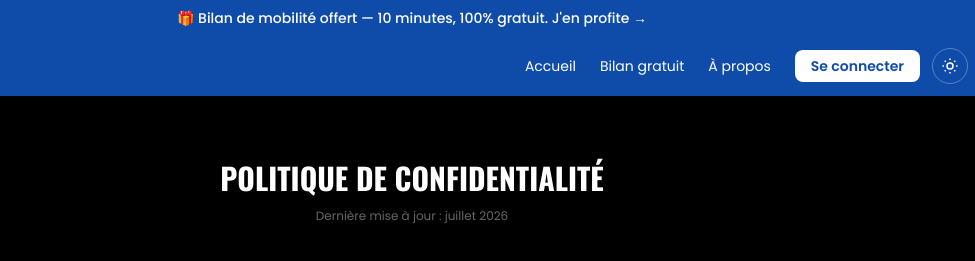
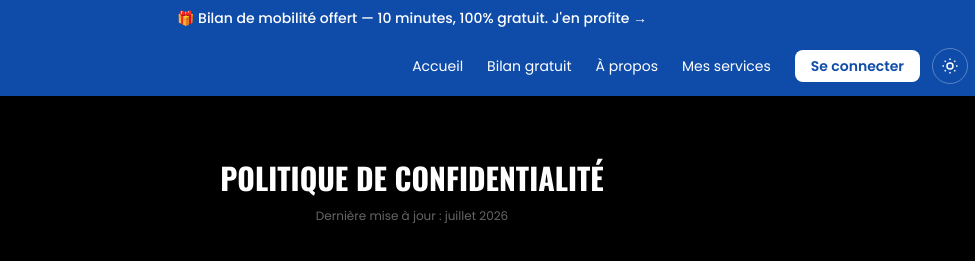
Before and after one commit to erwanamirault-coder/return-to-perf-club, a plain HTML site: page politique-confidentialite.html in a window 1280 px wide. Shown: the top 261 px of the page, 228-1203 px from the left. Drawn offline with nearby package versions, Linux system fonts and the light colour scheme.

Commit message:
politique-confidentialite.html

```diff
--- a/politique-confidentialite.html
+++ b/politique-confidentialite.html
@@ -62,6 +62,7 @@
           <a href="index.html" class="hover:text-brand-blue-light transition-colors">Accueil</a>
           <a href="cadeau.html" class="hover:text-brand-blue-light transition-colors">Bilan gratuit</a>
           <a href="a-propos.html" class="hover:text-brand-blue-light transition-colors">À propos</a>
+          <a href="mes-services.html" class="hover:text-brand-blue-light transition-colors">Mes services</a>
           <a href="login.html" class="bg-white text-brand-blue-dark px-4 py-1.5 rounded-lg font-semibold hover:bg-brand-blue-light hover:text-white transition-colors">Se connecter</a>
         </span>
         <span id="desktop-private" class="hidden items-center gap-6">
@@ -90,6 +91,7 @@
       <a href="index.html" class="hover:text-brand-blue-light transition-colors">Accueil</a>
       <a href="cadeau.html" class="hover:text-brand-blue-light transition-colors">Bilan gratuit</a>
       <a href="a-propos.html" class="hover:text-brand-blue-light transition-colors">À propos</a>
+          <a href="mes-services.html" class="hover:text-brand-blue-light transition-colors">Mes services</a>
       <a href="login.html" class="bg-white text-brand-blue-dark px-4 py-2 rounded-lg font-semibold text-center">Se connecter</a>
     </div>
     <div id="mobile-private" class="hidden flex-col gap-4">
```
